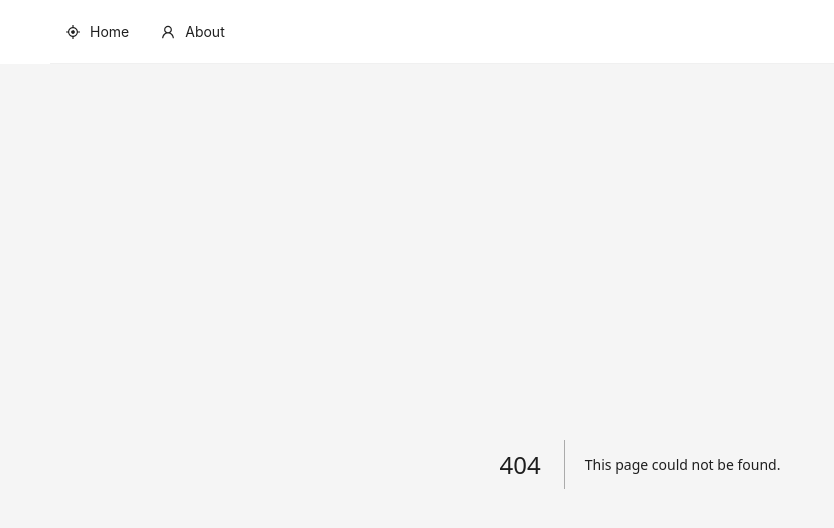
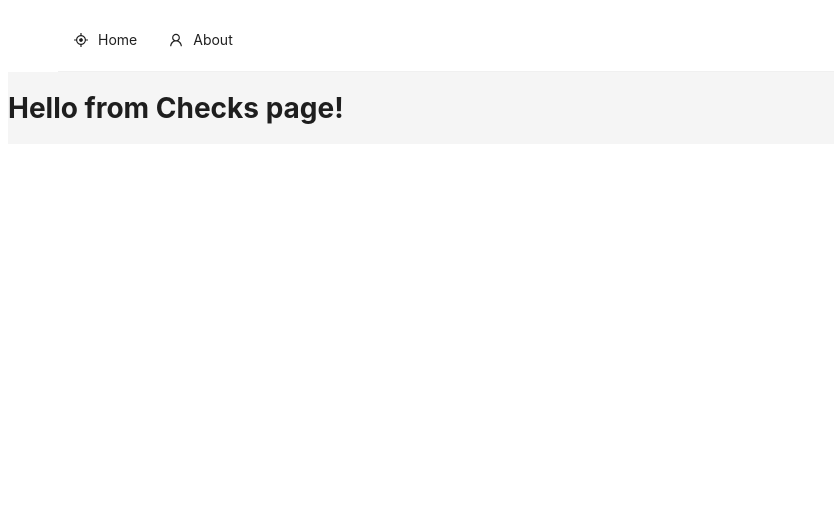
Before and after one commit to lsapundzic/b2b-store-frontend, a Next.js app: page /check in a window 1280 px wide. Before the commit this address had no page. Shown: the top 528 px of the page, without its empty margins (0-834 px from the left). Built offline with nearby package versions, Linux system fonts and the light colour scheme.

Commit message:
Client side fetch final v

```diff
--- a/app/about/page.jsx
+++ b/app/about/page.jsx
@@ -22,7 +22,7 @@ export default function About() {
   if (isLoading) return <p>Loading...</p>;
   if (!data) return <p>No data fetched</p>;
 
-  console.log(data);
+  console.log("Data received: ", data);
 
   return (
     <div>
--- /dev/null
+++ b/app/check/page.jsx
@@ -0,0 +1,14 @@
+const Check = () => {
+  console.log(`Checks page rendered...`);
+
+  const envs = process.env.TESTER;
+
+  console.log("Env in Checks: ", envs);
+  return (
+    <div>
+      <h1>Hello from Checks page!</h1>
+    </div>
+  );
+};
+
+export default Check;
```
Also changed, not shown: app/checks/page.jsx (deleted, +0 -10 lines), 1 other file (tests, documents, lock files or other folders).
